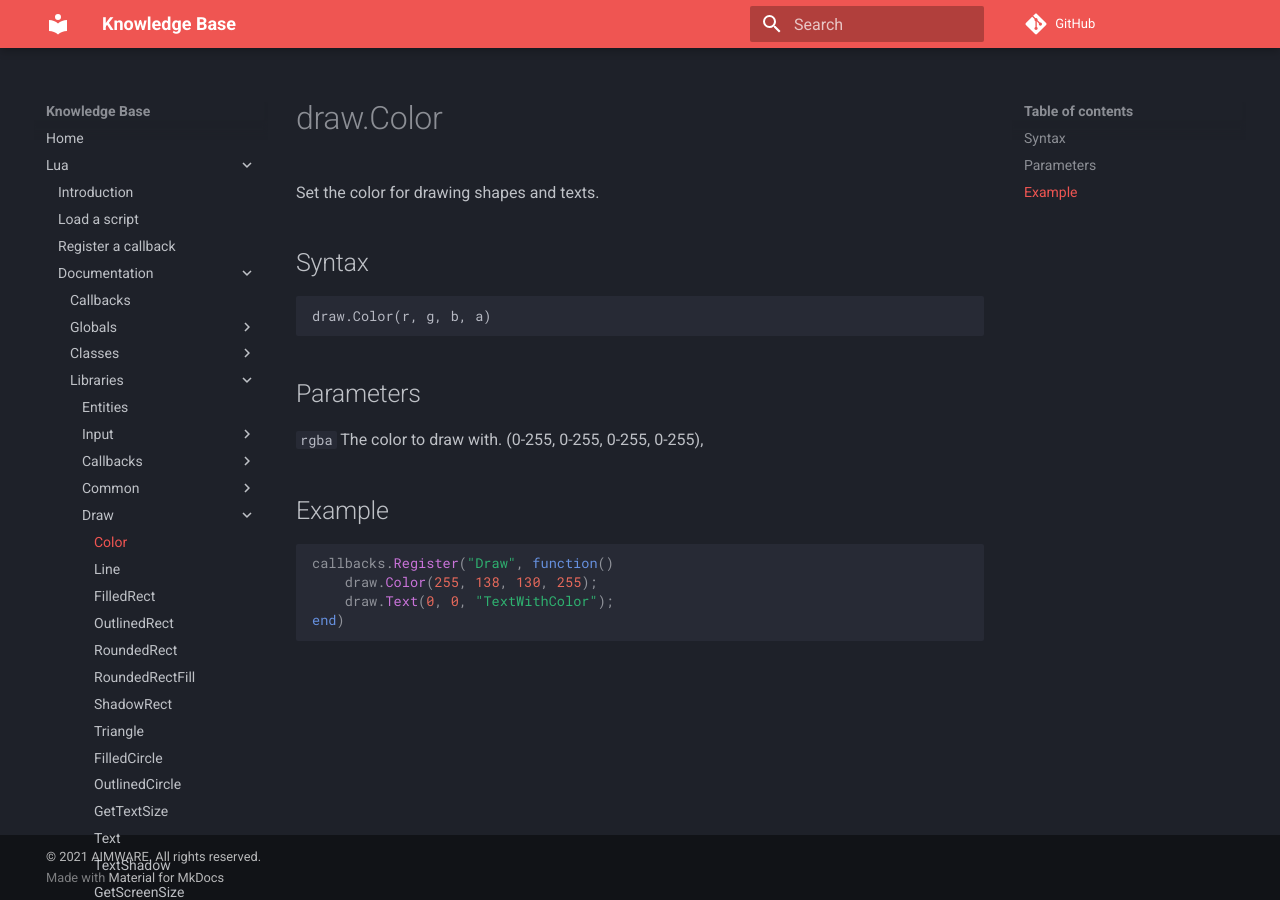
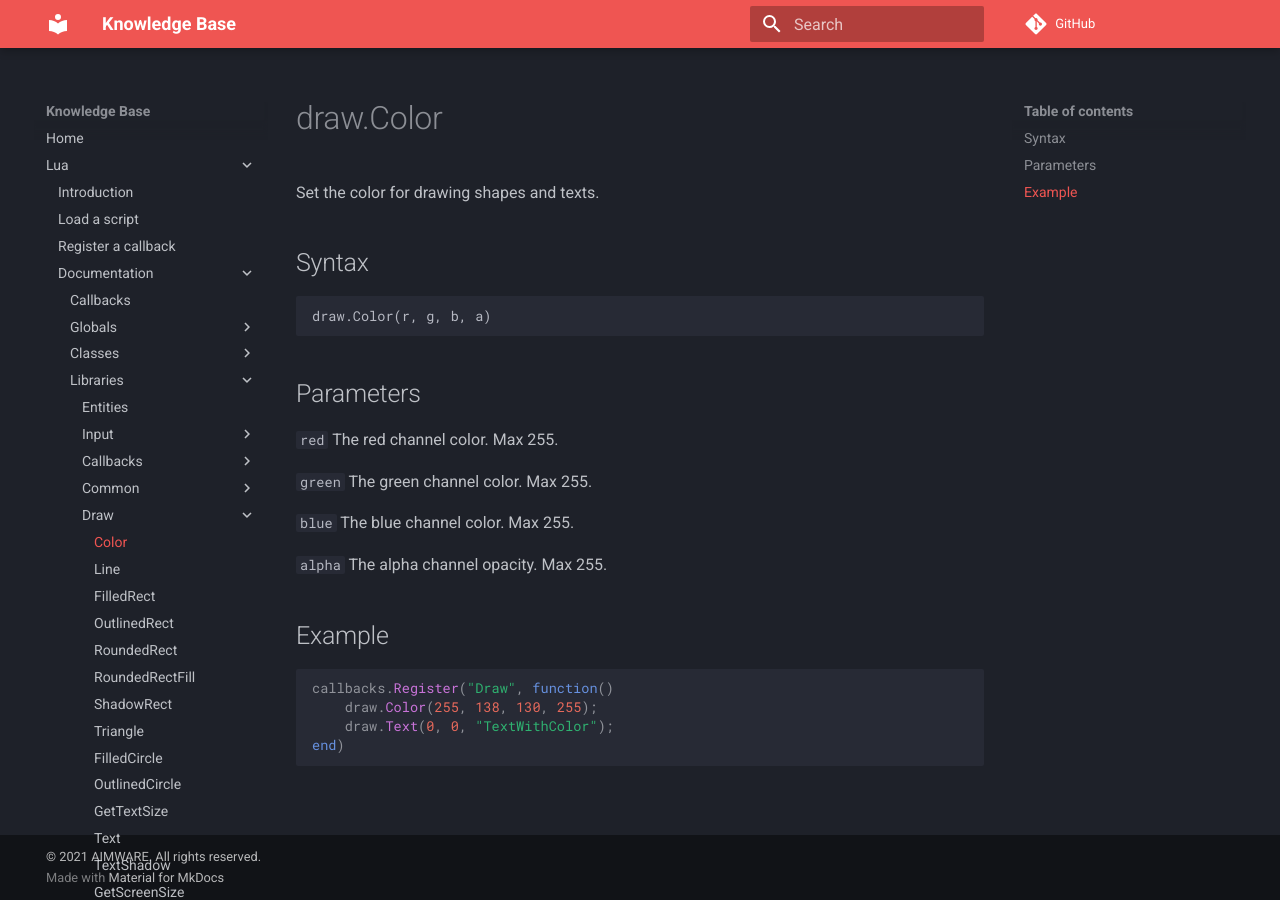
Before and after one commit to Ninaligo/aimware-web-kb, an MkDocs documentation site: the page built from private/lua/docs/library/draw/color.md, in a window 1280 px wide. Built offline with MkDocs 1.6.1 and Material for MkDocs 9.7.7, drawn with Linux system fonts in a browser that asks for light colours; comment, search, counter and statistics services are not loaded.

````diff
--- a/private/lua/docs/library/draw/color.md
+++ b/private/lua/docs/library/draw/color.md
@@ -7,7 +7,13 @@ draw.Color(r, g, b, a)
 ```
 
 ## Parameters
-```rgba``` The color to draw with. (0-255, 0-255, 0-255, 0-255),
+```red``` The red channel color. Max 255.
+
+```green``` The green channel color. Max 255.
+
+```blue``` The blue channel color. Max 255.
+
+```alpha``` The alpha channel opacity. Max 255.
 
 ## Example
 ```lua
````
Also changed, not shown: private/lua/docs/library/draw/line.md (+24 -0 lines).
